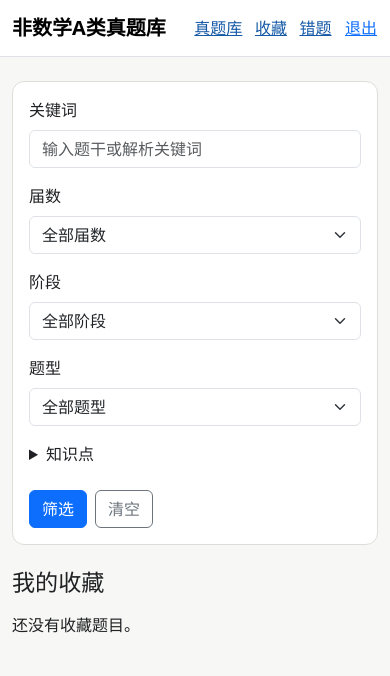
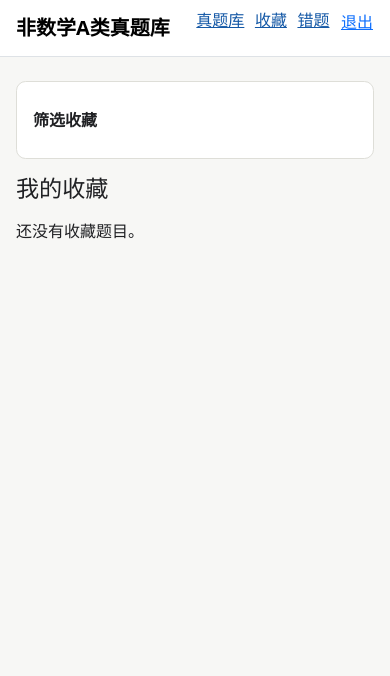
Before and after one commit to OYRXSY001/math-contest-question-bank, a Django app: page /me/favorites/ in a window 390 px wide. Shown: the top 676 px of the page. Run offline with Django 5.2, Linux system fonts and the light colour scheme; the visitor is signed in with stand-in values (Sample User, id 1); data that the repository does not hold is empty; some libraries are stand-ins or nearby versions.

Commit message:
feat: finish responsive accessible layout

```diff
--- a/static/css/site.css
+++ b/static/css/site.css
@@ -1,9 +1,33 @@
-:root { --site-max: 1200px; }
-body { background: #f7f7f5; color: #202124; }
+:root {
+  --site-max: 1200px;
+  --paper: #ffffff;
+  --canvas: #f7f7f5;
+  --ink: #202124;
+  --line: #deded8;
+  --focus: #0d6efd;
+}
+
+html { scroll-padding-top: 5.5rem; }
+body { background: var(--canvas); color: var(--ink); font-size: 17px; }
 .site-container { max-width: var(--site-max); }
-.question-card { background: #fff; border: 1px solid #deded8; border-radius: .75rem; }
+.question-card { background: var(--paper); border: 1px solid var(--line); border-radius: .75rem; }
 .question-content { line-height: 1.85; overflow-wrap: anywhere; }
 .question-content img { max-width: 100%; height: auto; }
 .question-content .katex-display { overflow-x: auto; overflow-y: hidden; padding-block: .4rem; }
-.question-content table { display: block; max-width: 100%; overflow-x: auto; }
+.question-content table { display: block; width: max-content; max-width: 100%; overflow-x: auto; }
+.question-number-nav { position: sticky; top: 4.25rem; z-index: 10; background: var(--canvas); padding-block: .5rem; }
+.sticky-filter { position: sticky; top: 5.25rem; max-height: calc(100vh - 6.25rem); overflow-y: auto; }
+.filter-panel ul { list-style: none; padding-left: 0; }
+.filter-panel label { display: inline-flex; gap: .45rem; align-items: start; padding-block: .2rem; }
+.mobile-filter > summary { min-height: 44px; display: flex; align-items: center; cursor: pointer; }
+.btn, button, input, select, summary, a { touch-action: manipulation; }
+:focus-visible { outline: 3px solid var(--focus); outline-offset: 3px; }
 a { color: #1458a6; }
+
+@media (max-width: 767.98px) {
+  body { font-size: 16px; }
+  .site-container { padding-inline: 1rem; }
+  .question-card { border-radius: .6rem; }
+  .question-card .btn, .question-card button { min-height: 44px; }
+  .navbar .site-container { align-items: flex-start; }
+}
--- a/templates/question_bank/favorites.html
+++ b/templates/question_bank/favorites.html
@@ -1,8 +1,12 @@
 {% extends "base.html" %}
 {% block title %}我的收藏{% endblock %}
 {% block content %}
+<details class="mobile-filter question-card p-3 mb-3 d-lg-none">
+  <summary class="fw-semibold">筛选收藏</summary>
+  <div class="pt-3">{% include "question_bank/_filters.html" %}</div>
+</details>
 <div class="row g-4">
-  <aside class="col-12 col-lg-3"><div class="question-card p-3">{% include "question_bank/_filters.html" %}</div></aside>
+  <aside class="desktop-filter col-lg-3 d-none d-lg-block"><div class="question-card p-3 sticky-filter">{% include "question_bank/_filters.html" %}</div></aside>
   <section class="col-12 col-lg-9">
     <h1 class="h3 mb-3">我的收藏</h1>
     {% for question in page_obj %}{% include "question_bank/_question_card.html" %}{% empty %}<p>还没有收藏题目。</p>{% endfor %}
--- a/templates/question_bank/paper_list.html
+++ b/templates/question_bank/paper_list.html
@@ -1,8 +1,12 @@
 {% extends "base.html" %}
 {% block title %}{% if search_page %}搜题{% else %}真题库{% endif %}{% endblock %}
 {% block content %}
+<details class="mobile-filter question-card p-3 mb-3 d-lg-none">
+  <summary class="fw-semibold">筛选题目</summary>
+  <div class="pt-3">{% include "question_bank/_filters.html" %}</div>
+</details>
 <div class="row g-4">
-  <aside class="col-12 col-lg-3"><div class="question-card p-3">{% include "question_bank/_filters.html" %}</div></aside>
+  <aside class="desktop-filter col-lg-3 d-none d-lg-block"><div class="question-card p-3 sticky-filter">{% include "question_bank/_filters.html" %}</div></aside>
   <section class="col-12 col-lg-9">
     <h1 class="h3 mb-3">{% if search_page %}搜题结果{% elif question_mode %}题目结果{% else %}真题库{% endif %}</h1>
     {% if question_mode %}
--- a/templates/question_bank/wrong_questions.html
+++ b/templates/question_bank/wrong_questions.html
@@ -1,8 +1,12 @@
 {% extends "base.html" %}
 {% block title %}我的错题{% endblock %}
 {% block content %}
+<details class="mobile-filter question-card p-3 mb-3 d-lg-none">
+  <summary class="fw-semibold">筛选错题</summary>
+  <div class="pt-3">{% include "question_bank/_filters.html" %}</div>
+</details>
 <div class="row g-4">
-  <aside class="col-12 col-lg-3"><div class="question-card p-3">{% include "question_bank/_filters.html" %}</div></aside>
+  <aside class="desktop-filter col-lg-3 d-none d-lg-block"><div class="question-card p-3 sticky-filter">{% include "question_bank/_filters.html" %}</div></aside>
   <section class="col-12 col-lg-9">
     <h1 class="h3 mb-3">我的错题</h1>
     {% for question in page_obj %}{% include "question_bank/_question_card.html" %}{% empty %}<p>错题本为空。</p>{% endfor %}
```
Also changed, not shown: question_bank/tests/test_views.py (+7 -0 lines).
